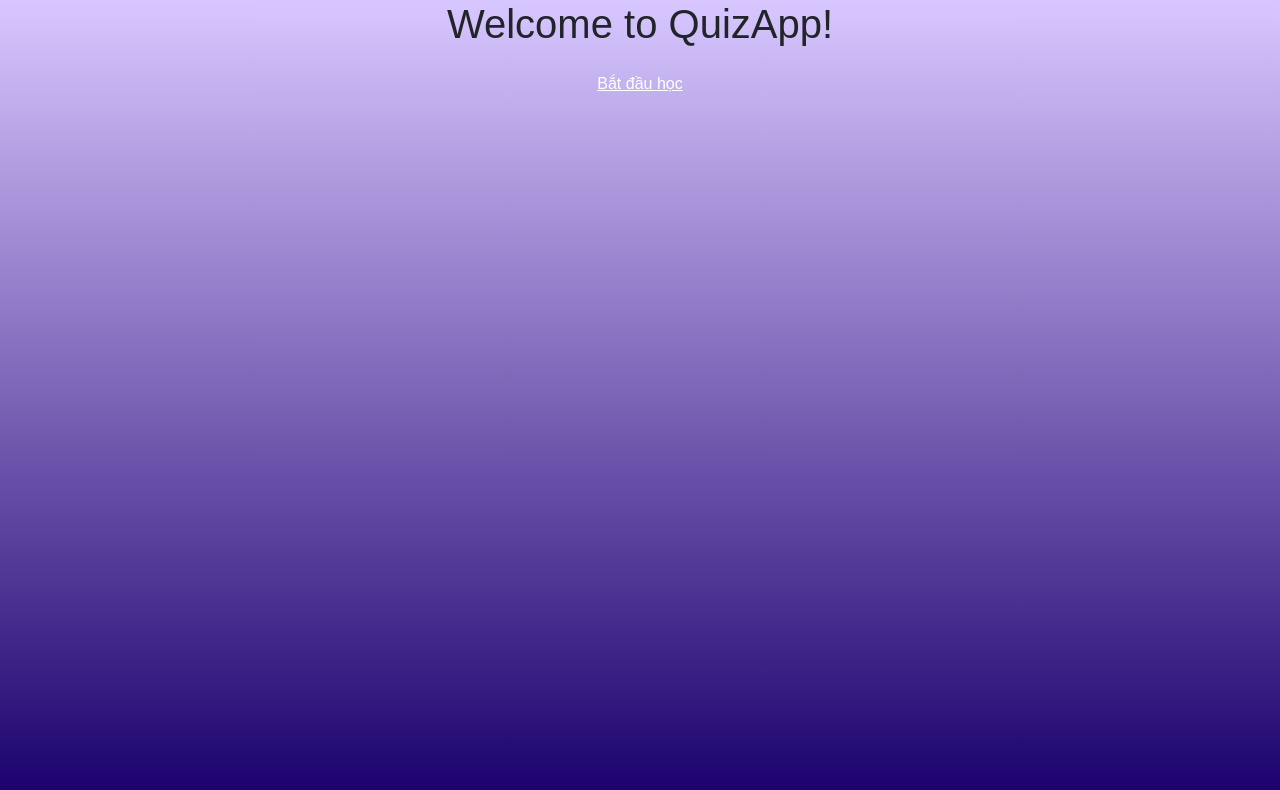
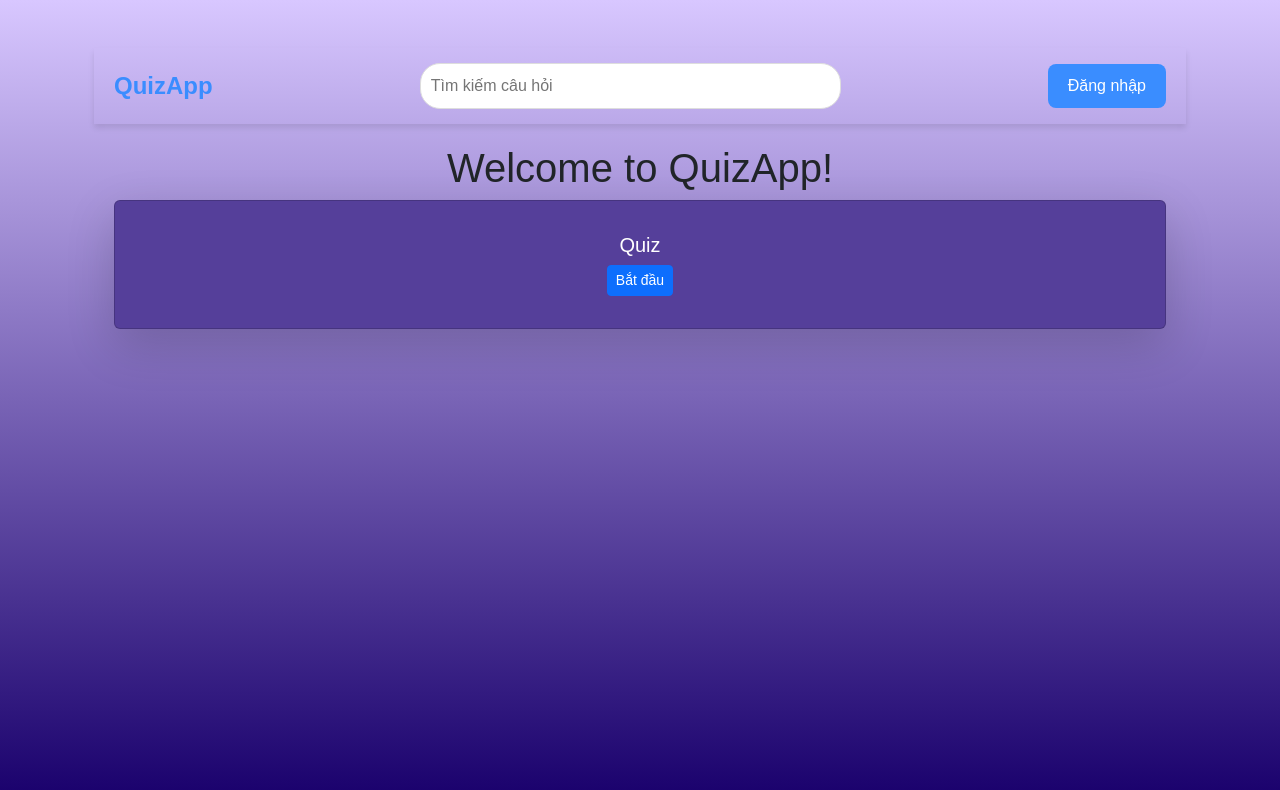
Before and after one commit to lethang1407/FER202_SP25, a React (Create React App) app in the folder g3_quizizz_fer202_sp25/: page / in a window 1280 px wide. Shown: the top 790 px of the page. Built offline with nearby package versions, Linux system fonts and the light colour scheme.

Commit message:
HomePage v GuestQuiz

```diff
--- a/g3_quizizz_fer202_sp25/src/App.js
+++ b/g3_quizizz_fer202_sp25/src/App.js
@@ -15,6 +15,7 @@
 import HomePage from "./Pages/HomePage";
 import GuestQuiz from "./Pages/Guest/GuestQuiz";
 import Layout from "./Pages/Layout";
+import Student_Home from "./Pages/Student/StudentHome";
 
 const getUserRole = () => {
   const user = JSON.parse(localStorage.getItem("user"));
@@ -35,7 +36,11 @@
           <Route path="/login" element={<LoginPage />} />
           <Route
             path="/guest"
-            element={<ProtectedRoute element={<Layout><GuestQuiz /></Layout>} roles={[2]} />}
+            element={
+              <Layout>
+                <GuestQuiz />
+              </Layout>
+            }
           />
           <Route
             path="/questions"
@@ -50,6 +55,10 @@
           <Route
             path="/create-quiz"
             element={<ProtectedRoute element={<QuizCreator />} roles={[2]} />}
+          />
+          <Route
+            path="/student-home"
+            element={<ProtectedRoute element={<Student_Home />} roles={[3]} />}
           />
           <Route
             path="/manage-classes"
--- a/g3_quizizz_fer202_sp25/src/Pages/HomePage.js
+++ b/g3_quizizz_fer202_sp25/src/Pages/HomePage.js
@@ -1,19 +1,27 @@
 import React from "react";
+import { Card, Container, Row, Col } from "react-bootstrap";
 import { Link } from "react-router-dom";
+import Layout from "./Layout";
 
 const HomePage = () => {
   return (
-    <div className="flex flex-col items-center justify-center min-h-screen bg-gray-100 text-center p-6">
-      <h1 className="text-4xl font-bold text-blue-600">Welcome to QuizApp!</h1>
-      <p className="text-gray-700 mt-4 max-w-lg">
-      </p>
-      <Link
-        to="/guest"
-        className="mt-6 px-6 py-3 text-lg font-semibold text-white bg-blue-500 rounded-lg shadow-md hover:bg-blue-600 transition duration-300"
-      >
-        Bắt đầu học
-      </Link>
-    </div>
+    <Container className="py-5">
+      <Layout>
+        <h1 className="text-4xl font-bold text-blue-600">Welcome to QuizApp!</h1>
+      <Row>
+          <Col className="text-center">
+            <Card className="text-white shadow-lg p-3" style={{ backgroundColor: "#553f9a" }}>
+              <Card.Body>
+                <Card.Title className="fs-5">Quiz</Card.Title>
+                <Link to={`/guest`} className="btn btn-primary btn-sm">
+                  Bắt đầu
+                </Link>
+              </Card.Body>
+            </Card>
+          </Col>
+      </Row>
+      </Layout>
+    </Container>
   );
 };
 
--- a/g3_quizizz_fer202_sp25/src/Pages/LoginPage.js
+++ b/g3_quizizz_fer202_sp25/src/Pages/LoginPage.js
@@ -1,5 +1,5 @@
 import React, { useState } from "react";
-import { useNavigate } from "react-router-dom";
+import { Link, useNavigate } from "react-router-dom";
 import "bootstrap/dist/css/bootstrap.min.css";
 
 const LoginPage = () => {
@@ -44,6 +44,12 @@
 
   return (
     <div className="container mt-5">
+      <header className="header">
+        {/* Logo */}
+        <Link to="/" className="logo">
+          QuizApp
+        </Link>
+      </header>
       <div className="row justify-content-center">
         <div className="col-md-4">
           <h2 className="text-center">Login</h2>
--- /dev/null
+++ b/g3_quizizz_fer202_sp25/src/Pages/Student/StudentHome.js
@@ -0,0 +1,58 @@
+import React, { useEffect, useState } from "react";
+import { Card, Container, Row, Col } from "react-bootstrap";
+import { Link } from "react-router-dom";
+import axios from "axios";
+
+const Student_Home = () => {
+  const [quizzes, setQuizzes] = useState([]);
+
+  useEffect(() => {
+    // Giả sử API lấy dữ liệu từ database.json
+    axios.get("http://localhost:8888/quizzes")
+      .then(response => {
+        setQuizzes(response.data);
+      })
+      .catch(error => console.error("Error fetching quizzes:", error));
+  }, []);
+
+  return (
+    <Container className="py-5">
+      <header className="header">
+              {/* Logo */}
+              <Link to="/" className="logo">
+                QuizApp
+              </Link>
+
+              {/* Thanh tìm kiếm */}
+              <input
+                type="text"
+                placeholder="Tìm kiếm câu hỏi"
+                className="search-box"
+              />
+
+              {/* Đăng nhập */}
+              <Link to="/login" className="login-btn">
+                Logout
+              </Link>
+            </header>
+      <h1 className="text-white mb-4">Chọn bài Quiz</h1>
+      <Row>
+        {quizzes.map((quiz) => (
+          <Col key={quiz.id} md={4} sm={6} xs={12} className="mb-4">
+            <Card className="text-white shadow-lg p-3" style={{ backgroundColor: "#553f9a" }}>
+              <Card.Body>
+                <Card.Title className="fs-5">{quiz.title}</Card.Title>
+                <Card.Text>{quiz.questions.length} câu hỏi</Card.Text>
+                <Link to={`/quiz/${quiz.id}`} className="btn btn-primary btn-sm">
+                  Bắt đầu
+                </Link>
+              </Card.Body>
+            </Card>
+          </Col>
+        ))}
+      </Row>
+    </Container>
+  );
+};
+
+export default Student_Home;
```
